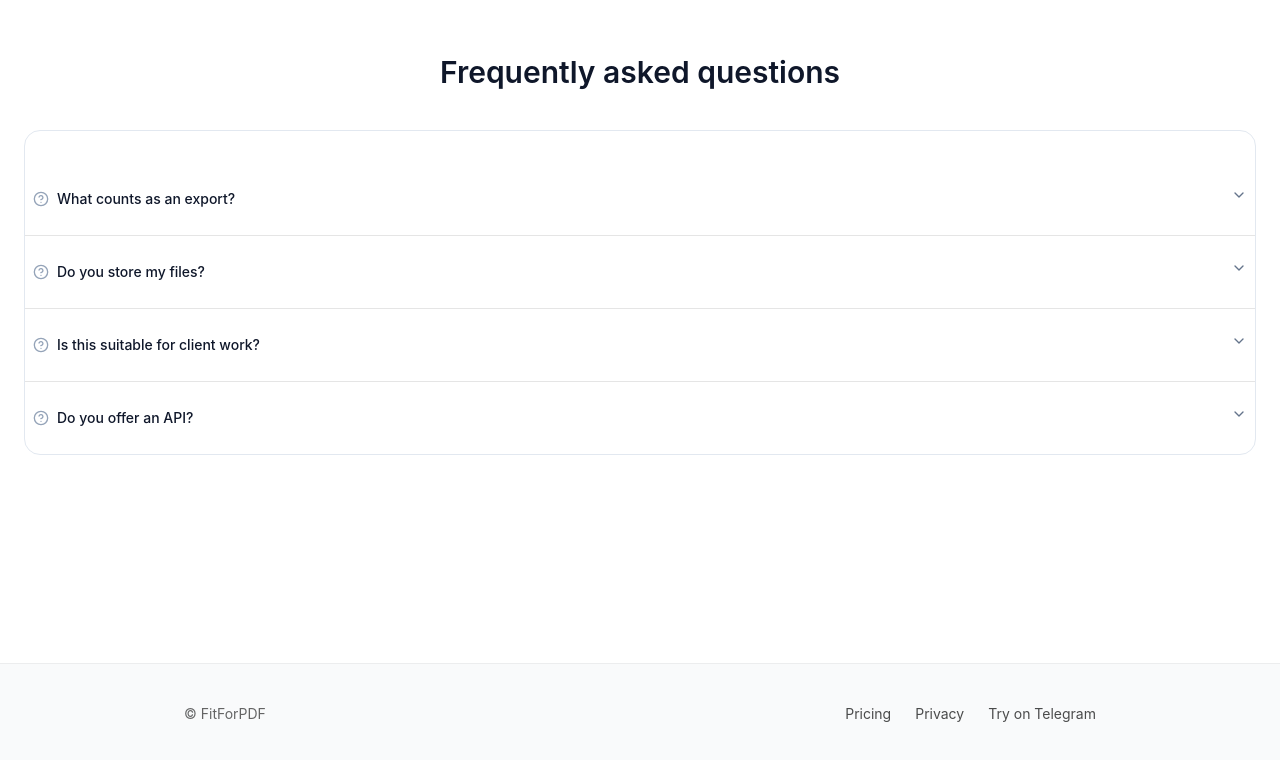
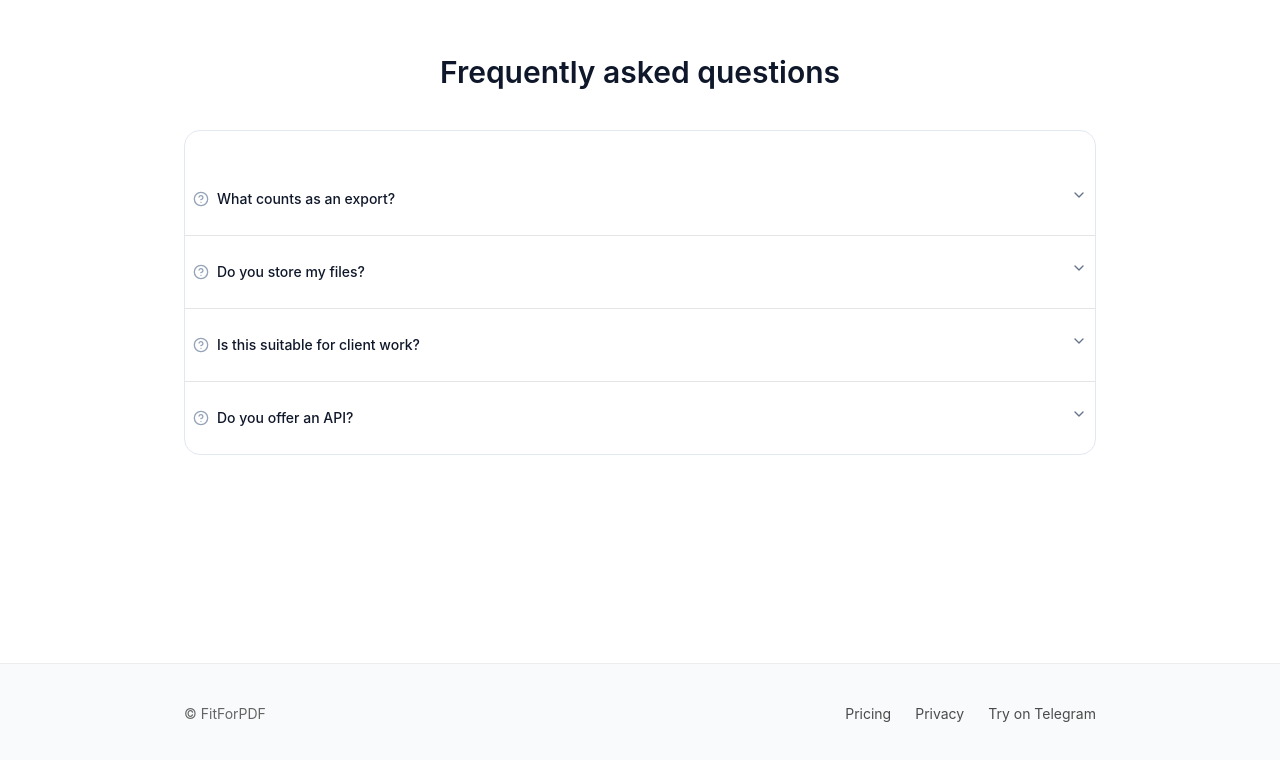
Before and after one commit to Togetheart/fitforpdf-frontend, a Next.js app: page / in a window 1280 px wide. Shown: the part 3469-4229 px from the top of the page. Built offline with nearby package versions, Linux system fonts and the light colour scheme; no server answers.

Commit message:
Match FAQ width to pricing section

```diff
--- a/app/page.jsx
+++ b/app/page.jsx
@@ -1031,7 +1031,6 @@ A104,Widget,6900.00`}
         bg="bg-white"
         className="py-16 sm:py-20"
         testId="faq-section"
-        maxWidth="max-w-7xl"
       >
         <div>
           <h2 className="text-center text-2xl font-semibold text-slate-900 sm:text-3xl">
```
Also changed, not shown: 1 other file (tests, documents, lock files or other folders).
